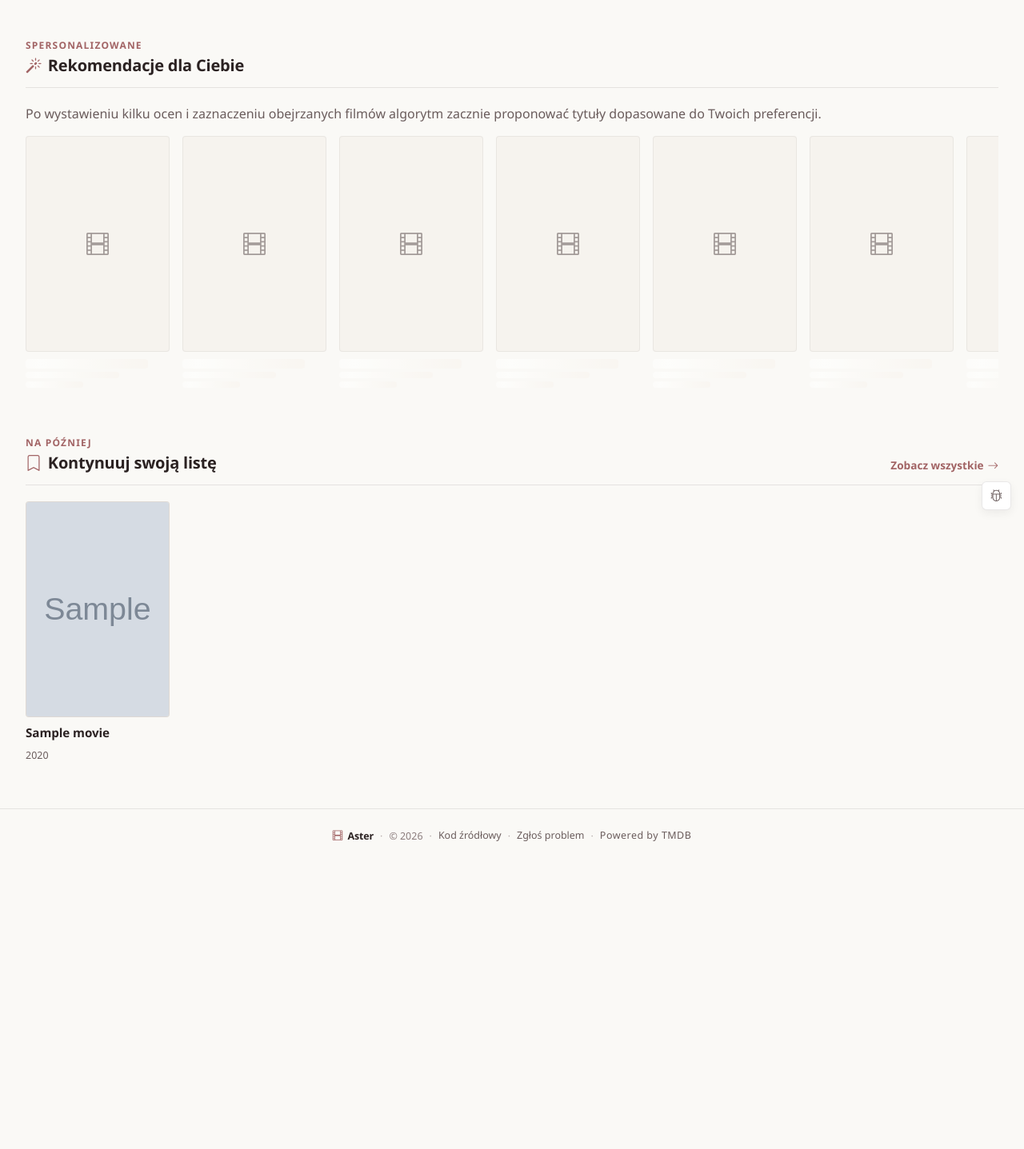
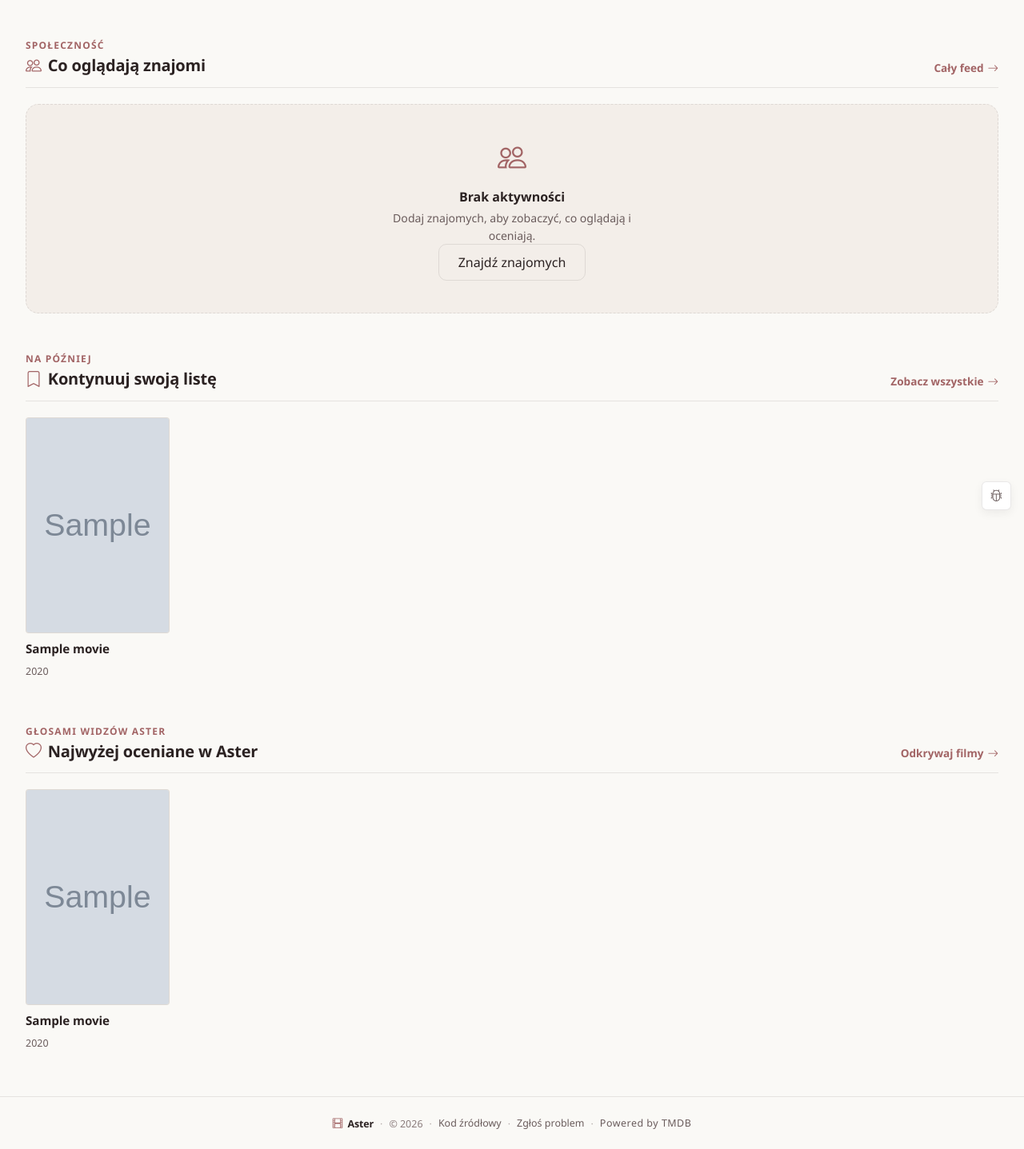
Before and after one commit to agatav13/aster, a Django app: page / in a window 1280 px wide. Shown: the part 146-1583 px from the top of the page at 80% size. Before the commit the page ends 1198 px from the top, so only its background shows below. Run offline with Django 5.2, Linux system fonts and the light colour scheme; a user stored in the database is signed in; data comes from the database, SQL or seed files in the repository; tables that the repository leaves empty hold one stand-in row (values such as "Sample post"); grey boxes marked "Sample" are stand-in pictures; data that the repository does not hold is empty.

Commit message:
perf(home): swap TMDB recs for friends-activity feed
The signed-in dashboard was rebuilding TMDB-derived recommendations on
every load via get_recommendations_for_user, which busts on every
rating/status mutation — so power users paid the 5-15 TMDB round-trip
cold-cache cost on most visits. The friends-activity surface they care
about lives one click away in /community/.

This swaps the dashboard for a friends-activity feed and moves the
content-based recommender onto the /movies/ shelves where the rest of
the discovery rails already live, so it only runs when the user
navigates to browse.

- core/views.py: HomeView renders feed_groups + watchlist_rail;
  community-top-rated falls in as a fallback rail when the feed is empty
  so users with no follows still see something to click.
- community/services.py: extracts build_feed_groups (and the
  name/handle/relative-time helpers) out of FeedView so HomeView and
  FeedView share one query path.
- movies/models.py + migration 0009: adds Index(user, -created_at) on
  Rating and Index(user, status, -updated_at) on UserMovieStatus to
  back the new feed query — without these the (user IN ...) ORDER BY
  pattern degrades to an in-memory sort as the friend graph grows.
- movies/services.py + movies/views.py: adds
  fetch_personal_recommendations_shelf and prepends a "Polecane dla
  Ciebie" rail at the top of /movies/. The rail is only promoted when
  the page already carries other shelves so a TMDB-down environment
  still falls through to the local grid instead of stranding the user
  on a one-rail page.
- core/tests.py: rewrites the dashboard-context tests around the new
  contract (no recommendations key, feed_groups present).

```diff
--- /dev/null
+++ b/community/services.py
@@ -0,0 +1,130 @@
+"""Reusable helpers for community-driven feeds.
+
+Both `community.FeedView` and `core.HomeView` render an activity stream of
+people the current user follows. The query/merge/group logic lives here so
+the home page can swap its TMDB recommendations rail for friends activity
+without duplicating code.
+"""
+
+from __future__ import annotations
+
+from django.contrib.auth.models import AbstractBaseUser
+from django.utils import timezone
+
+from movies.models import Rating, UserMovieStatus
+
+from .mock import FeedGroup, FeedItem
+from .models import Follow
+
+
+def name_for(user) -> str:
+    return user.display_name or user.email.split("@")[0]
+
+
+def handle_for(user) -> str:
+    return f"@{user.email.split('@')[0]}"
+
+
+def relative_when(dt) -> str:
+    minutes = max(0, int((timezone.now() - dt).total_seconds() // 60))
+    if minutes < 60:
+        return f"{minutes} min temu"
+    hours = minutes // 60
+    if hours < 24:
+        return f"{hours} godz. temu"
+    days = hours // 24
+    if days == 1:
+        return "wczoraj"
+    if days < 7:
+        return f"{days} dni temu"
+    return f"{days // 7} tyg. temu"
+
+
+def date_bucket(dt) -> str:
+    today = timezone.localdate()
+    d = timezone.localtime(dt).date()
+    delta = (today - d).days
+    if delta <= 0:
+        return "Dzisiaj"
+    if delta == 1:
+        return "Wczoraj"
+    if delta < 7:
+        return f"{delta} dni temu"
+    weeks = delta // 7
+    return "Tydzień temu" if weeks == 1 else f"{weeks} tyg. temu"
+
+
+def followee_ids_for(user: AbstractBaseUser) -> list[int]:
+    return list(
+        Follow.objects.filter(follower=user).values_list("followee_id", flat=True)
+    )
+
+
+def build_feed_groups(user: AbstractBaseUser, *, limit: int = 60) -> list[FeedGroup]:
+    """Recent friends-activity grouped by relative date bucket.
+
+    Pulls each followee's recent ratings and watched-marks, dedupes by
+    (user, movie) so the same row isn't shown twice when someone rated and
+    marked watched in one go, then sorts newest-first and groups under
+    "Dzisiaj" / "Wczoraj" / "3 dni temu" headings.
+
+    Returns an empty list when the user follows nobody. Hits the supporting
+    indexes added in movies migration 0009 — without them the order_by
+    falls back to a sort over all rows for the followee set.
+    """
+    followee_ids = followee_ids_for(user)
+    if not followee_ids:
+        return []
+
+    fetch = limit * 2
+
+    ratings = (
+        Rating.objects.filter(user_id__in=followee_ids)
+        .select_related("user", "movie")
+        .order_by("-created_at")[:fetch]
+    )
+    watches = (
+        UserMovieStatus.objects.filter(
+            user_id__in=followee_ids, status=UserMovieStatus.WATCHED
+        )
+        .select_related("user", "movie")
+        .order_by("-updated_at")[:fetch]
+    )
+
+    merged: dict[tuple[int, int], FeedItem] = {}
+
+    def upsert(user_obj, movie, ts, *, score=None, watched=False) -> None:
+        key = (user_obj.pk, movie.pk)
+        existing = merged.get(key)
+        if existing is None:
+            merged[key] = FeedItem(
+                user_id=user_obj.pk,
+                user_name=name_for(user_obj),
+                movie=movie,
+                score=score,
+                watched=watched,
+                when_label=relative_when(ts),
+                timestamp=ts,
+            )
+            return
+        if score is not None:
+            existing.score = score
+        if watched:
+            existing.watched = True
+        if ts > existing.timestamp:
+            existing.timestamp = ts
+            existing.when_label = relative_when(ts)
+
+    for r in ratings:
+        upsert(r.user, r.movie, r.created_at, score=r.score)
+    for w in watches:
+        upsert(w.user, w.movie, w.updated_at, watched=True)
+
+    items = sorted(merged.values(), key=lambda i: i.timestamp, reverse=True)[:limit]
+
+    groups: dict[str, list[FeedItem]] = {}
+    for item in items:
+        label = date_bucket(item.timestamp)
+        groups.setdefault(label, []).append(item)
+
+    return [FeedGroup(label=lbl, items=its) for lbl, its in groups.items()]
--- a/core/views.py
+++ b/core/views.py
@@ -4,20 +4,23 @@ from django.http import HttpRequest, HttpResponse
 from django.shortcuts import redirect, render
 from django.views import View
 
+from community.services import build_feed_groups
 from movies.models import Movie, UserMovieStatus
-from movies.services import get_recommendations_for_user
+from movies.services import fetch_community_top_rated_shelf
 
 WATCHLIST_RAIL_LIMIT = 8
-RECOMMENDATION_GRID_LIMIT = 24
+FEED_GROUPS_LIMIT = 24
 
 
 class HomeView(View):
     """Editorial landing page for signed-in users.
 
-    Anonymous → login. Signed-in visitors see a discovery-oriented start
-    page: personal recommendations and their watchlist rail. The personal
-    activity tabs (watched / rated / watchlist) live on the profile page
-    so Start doesn't duplicate them.
+    Anonymous → login. Signed-in visitors see a community-first start page:
+    a friends-activity feed up top, the watchlist rail beneath it, and a
+    community-top-rated rail as the empty-state filler when the user
+    follows nobody (or nobody they follow has logged anything yet). Personal
+    recommendations live on /movies/ now — moving them off this page cuts
+    a TMDB round-trip from every dashboard load.
     """
 
     def get(self, request: HttpRequest) -> HttpResponse:
@@ -26,6 +29,8 @@ class HomeView(View):
 
         user = request.user
 
+        feed_groups = build_feed_groups(user, limit=FEED_GROUPS_LIMIT)
+
         watchlist_rail = list(
             Movie.objects.filter(
                 user_statuses__user=user,
@@ -33,15 +38,18 @@ class HomeView(View):
             ).order_by("-user_statuses__updated_at")[:WATCHLIST_RAIL_LIMIT]
         )
 
-        recommendations = get_recommendations_for_user(
-            user, limit=RECOMMENDATION_GRID_LIMIT
-        )
+        # Only build the fallback when we'd otherwise leave the page mostly
+        # empty — fetch_community_top_rated_shelf is local + cached, so the
+        # cost is trivial, but skipping it keeps the dashboard tight when
+        # the friends feed already filled the screen.
+        community_shelf = fetch_community_top_rated_shelf() if not feed_groups else []
 
         return render(
             request,
             "core/dashboard.html",
             {
+                "feed_groups": feed_groups,
                 "watchlist_rail": watchlist_rail,
-                "recommendations": recommendations,
+                "community_shelf": community_shelf,
             },
         )
--- a/movies/models.py
+++ b/movies/models.py
@@ -100,6 +100,7 @@ class UserMovieStatus(models.Model):
         ]
         indexes = [
             models.Index(fields=["user", "status"]),
+            models.Index(fields=["user", "status", "-updated_at"]),
         ]
         verbose_name = "user movie status"
         verbose_name_plural = "user movie statuses"
@@ -157,6 +158,7 @@ class Rating(models.Model):
         indexes = [
             models.Index(fields=["movie"]),
             models.Index(fields=["user", "score"]),
+            models.Index(fields=["user", "-created_at"]),
         ]
         verbose_name = "rating"
         verbose_name_plural = "ratings"
--- a/movies/services.py
+++ b/movies/services.py
@@ -1739,3 +1739,17 @@ def get_recommendations_for_user(
     sliced_ids = movie_ids[:limit]
     movies_by_id = {m.id: m for m in Movie.objects.filter(id__in=sliced_ids)}
     return [movies_by_id[mid] for mid in sliced_ids if mid in movies_by_id]
+
+
+def fetch_personal_recommendations_shelf(
+    user: AbstractBaseUser, *, limit: int = SHELF_LIMIT
+) -> list[MovieListItem]:
+    """Shelf-shaped wrapper around `get_recommendations_for_user`.
+
+    Same content-scoring engine, just returned as `MovieListItem`s so it
+    can sit alongside the TMDB-driven rails on /movies/. Returns an empty
+    list when the user has no signals (which makes the caller drop the
+    shelf entirely instead of rendering an empty rail).
+    """
+    movies = get_recommendations_for_user(user, limit=limit)
+    return [MovieListItem.from_local(movie) for movie in movies]
--- a/templates/core/dashboard.html
+++ b/templates/core/dashboard.html
@@ -11,50 +11,22 @@
   <section class="dashboard-section">
     <div class="section-head">
       <div>
-        <p class="eyebrow mb-1">Spersonalizowane</p>
-        <h2 class="section-title"><i class="bi bi-magic"></i> Rekomendacje dla Ciebie</h2>
+        <p class="eyebrow mb-1">Społeczność</p>
+        <h2 class="section-title"><i class="bi bi-people"></i> Co oglądają znajomi</h2>
       </div>
+      <a href="{% url 'community:feed' %}" class="section-link">
+        Cały feed <i class="bi bi-arrow-right"></i>
+      </a>
     </div>
 
-    {% if recommendations %}
-      <p class="text-secondary mb-3">
-        Na podstawie Twoich ulubionych gatunków, wysoko ocenionych filmów i historii oglądania.
-      </p>
-      <div class="recommendation-grid">
-        {% for movie in recommendations %}
-          <a href="{% url 'movies:detail' movie.tmdb_id %}" class="movie-card">
-            <div class="movie-poster">
-              {% if movie.poster_url %}
-                <img src="{{ movie.poster_url }}" alt="Plakat: {{ movie.title }}" loading="lazy">
-              {% else %}
-                <div class="movie-poster-placeholder"><i class="bi bi-film"></i></div>
-              {% endif %}
-            </div>
-            <div class="movie-card-body">
-              <h3 class="movie-title">{{ movie.title }}</h3>
-              {% if movie.release_date %}
-                <p class="movie-meta">{{ movie.release_date|date:"Y" }}</p>
-              {% endif %}
-            </div>
-          </a>
-        {% endfor %}
-      </div>
+    {% if feed_groups %}
+      {% include "community/_feed_groups.html" %}
     {% else %}
-      <p class="text-secondary mb-3">
-        Po wystawieniu kilku ocen i zaznaczeniu obejrzanych filmów algorytm zacznie
-        proponować tytuły dopasowane do Twoich preferencji.
-      </p>
-      <div class="recommendation-grid">
-        {% for _ in "12345678" %}
-          <div class="recommendation-card recommendation-card--placeholder" aria-hidden="true">
-            <div class="recommendation-poster"><i class="bi bi-film"></i></div>
-            <div class="recommendation-body">
-              <div class="placeholder-line placeholder-line--title"></div>
-              <div class="placeholder-line placeholder-line--meta"></div>
-              <div class="placeholder-line placeholder-line--meta short"></div>
-            </div>
-          </div>
-        {% endfor %}
+      <div class="activity-empty">
+        <i class="bi bi-people"></i>
+        <h3>Brak aktywności</h3>
+        <p>Dodaj znajomych, aby zobaczyć, co oglądają i oceniają.</p>
+        <a href="{% url 'community:people' %}" class="btn btn-ghost">Znajdź znajomych</a>
       </div>
     {% endif %}
   </section>
@@ -90,5 +62,36 @@
     </section>
   {% endif %}
 
+  {% if community_shelf %}
+    <section class="dashboard-section">
+      <div class="section-head">
+        <div>
+          <p class="eyebrow mb-1">Głosami widzów Aster</p>
+          <h2 class="section-title"><i class="bi bi-heart"></i> Najwyżej oceniane w Aster</h2>
+        </div>
+        <a href="{% url 'movies:list' %}" class="section-link">
+          Odkrywaj filmy <i class="bi bi-arrow-right"></i>
+        </a>
+      </div>
+      <div class="shelf" aria-label="Najwyżej oceniane">
+        {% for item in community_shelf %}
+          <a href="{% url 'movies:detail' item.tmdb_id %}" class="shelf-card">
+            <div class="shelf-poster">
+              {% if item.poster_url %}
+                <img src="{{ item.poster_url }}" alt="Plakat: {{ item.title }}" loading="lazy">
+              {% else %}
+                <div class="movie-poster-placeholder"><i class="bi bi-film"></i></div>
+              {% endif %}
+            </div>
+            <p class="shelf-title">{{ item.title }}</p>
+            {% if item.release_date %}
+              <p class="shelf-meta">{{ item.release_date|date:"Y" }}</p>
+            {% endif %}
+          </a>
+        {% endfor %}
+      </div>
+    </section>
+  {% endif %}
+
 </section>
 {% endblock %}
```
Also changed, not shown: core/tests.py (+11 -10 lines), movies/views.py (+27 -1 lines), movies/migrations/0009_rating_movies_rati_user_id_d94fb1_idx_and_more.py (added).
